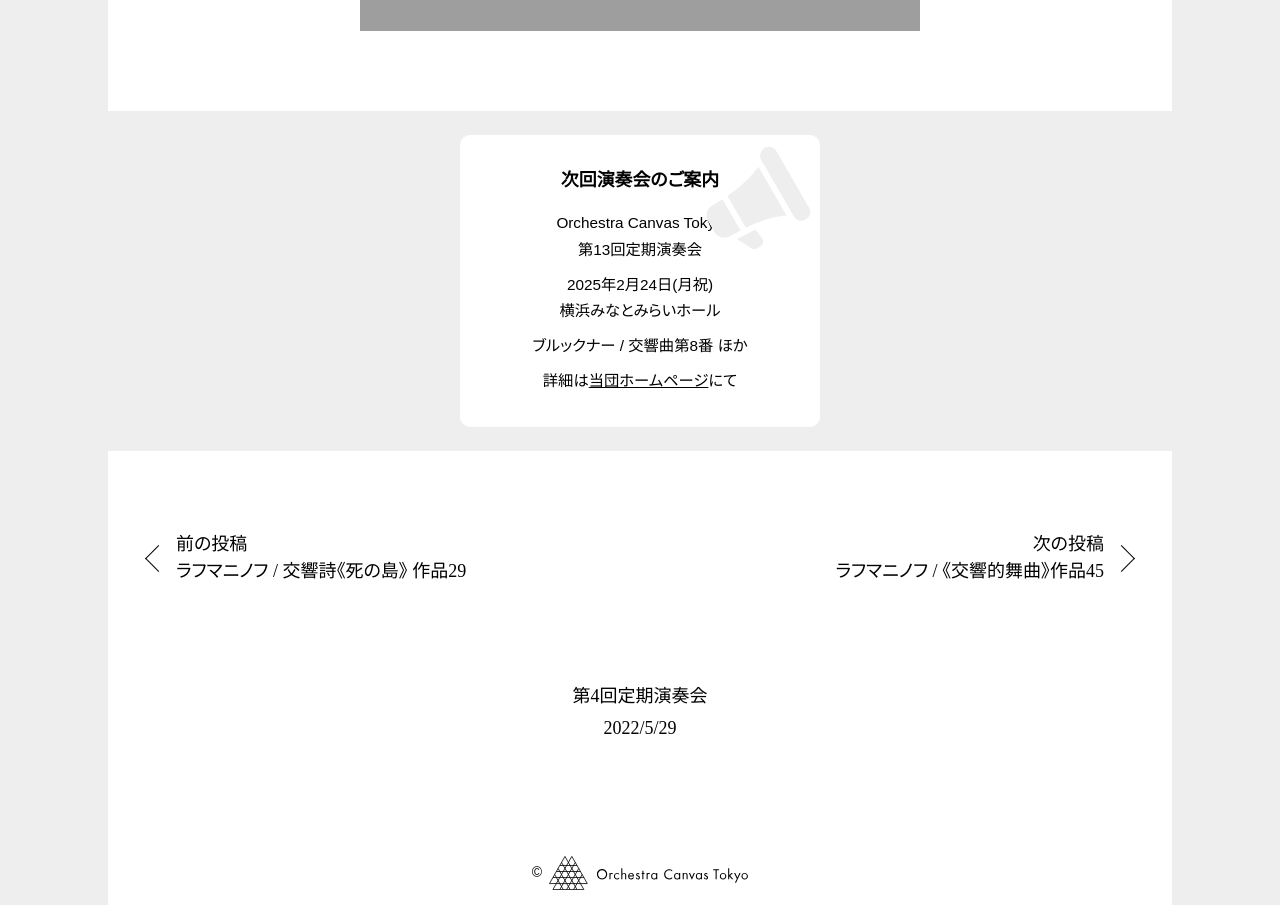
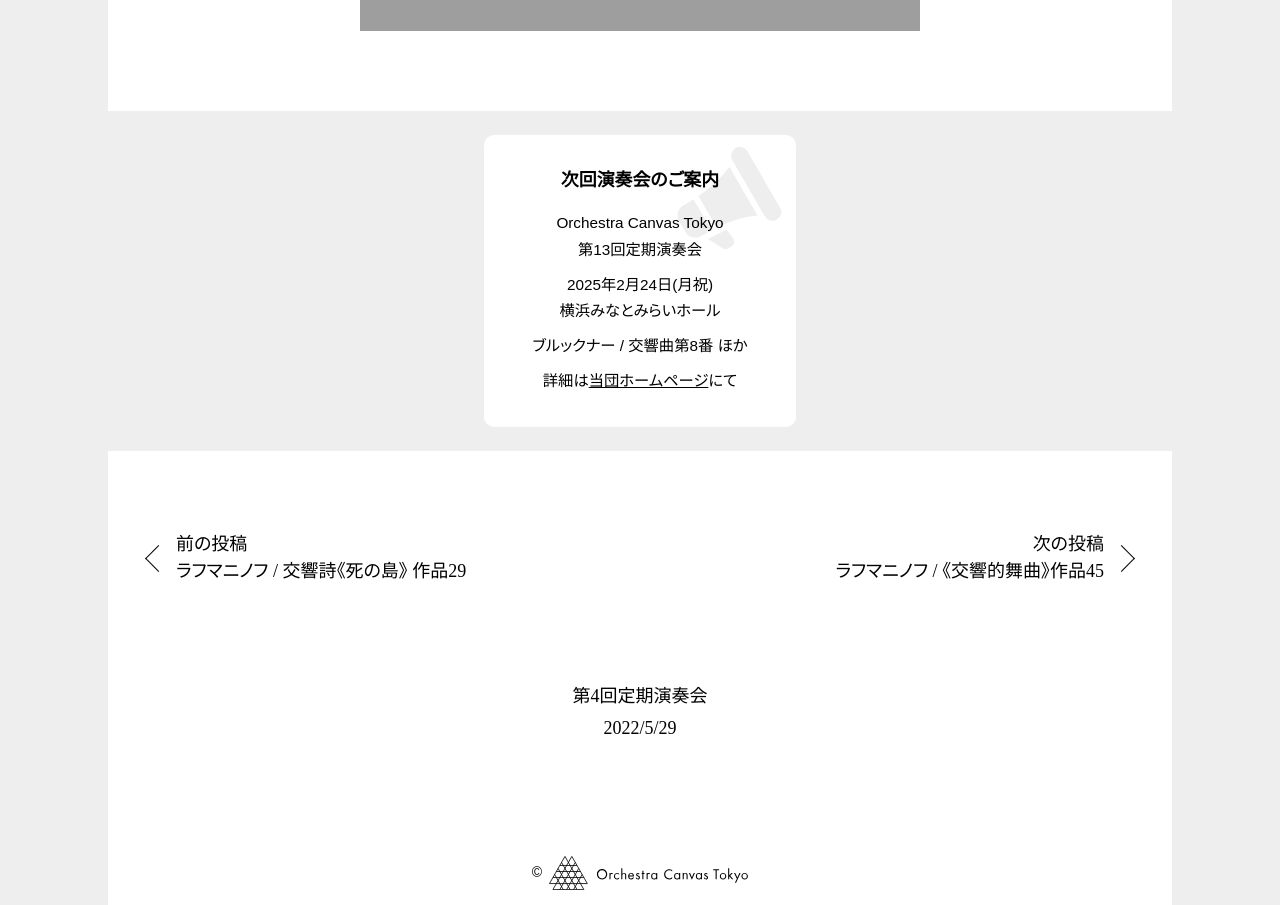
Before and after one commit to orchestra-canvas-tokyo/blog, a SvelteKit app: page /post/20220828-rachmaninoff-pfconcerto-03 in a window 1280 px wide. Shown: the part 3280-4185 px from the top of the page. Built offline with nearby package versions, Linux system fonts and the light colour scheme; grey boxes are pictures that could not be loaded; a web font is replaced by a local one.

Commit message:
スタイルの調整、横幅がはみ出ないように

```diff
--- a/src/routes/post/[slug]/+page.svelte
+++ b/src/routes/post/[slug]/+page.svelte
@@ -302,23 +302,25 @@
     position: relative;
 
     border-radius: 10px;
-    padding: calc(var(--spacing-unit) * 6) calc(var(--spacing-unit) * 18);
+    padding: calc(var(--spacing-unit) * 6) calc(var(--spacing-unit) * 12);
     max-width: 500px;
 
+    overflow: hidden;
+
     background-color: #fff;
-    font-size: 0.85em;
+    font-size: 85%;
     text-align: center;
 
     > * {
       margin: 0;
-      z-index: 1;
+      z-index: 2;
     }
 
     .megaphone {
       position: absolute;
       top: 60px;
-      right: 60px;
-      z-index: 2;
+      right: 65px;
+      z-index: 1;
 
       transform: rotate(-30deg) scale(5.9);
       fill: var(--color-background-secondary);
@@ -336,5 +338,9 @@
     a {
       text-decoration: underline;
     }
+
+    .flyer {
+      max-height: 320px;
+    }
   }
 </style>
```
